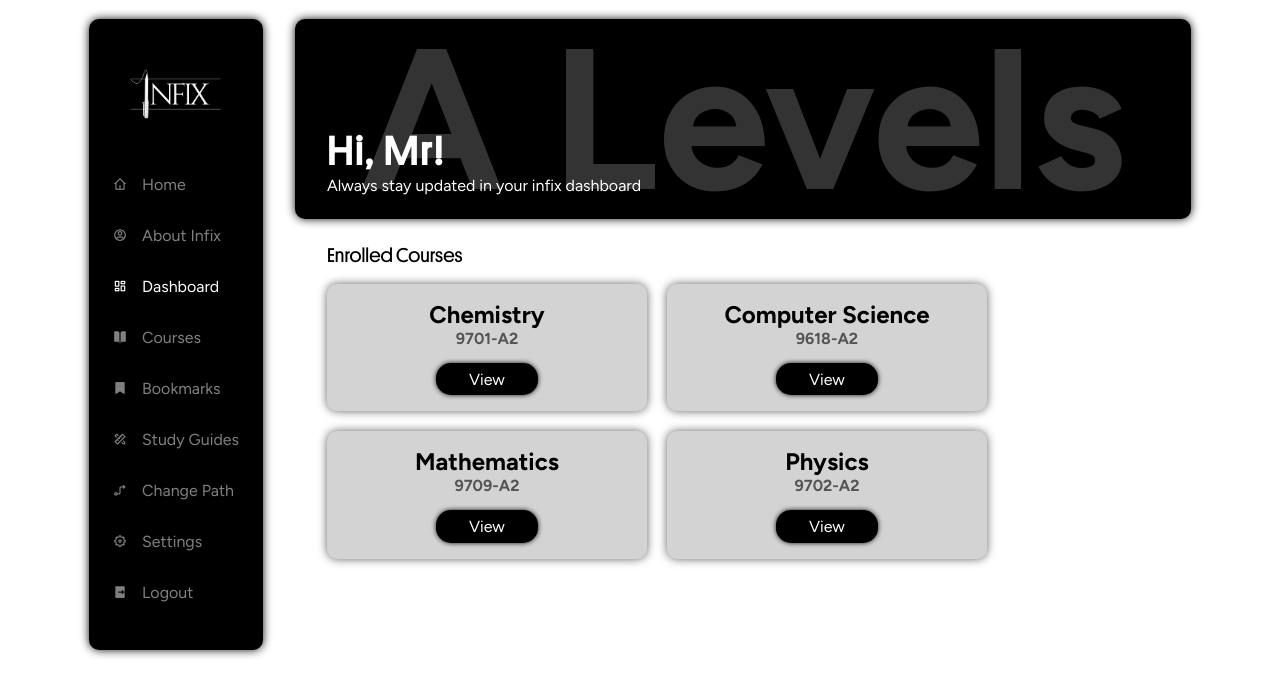
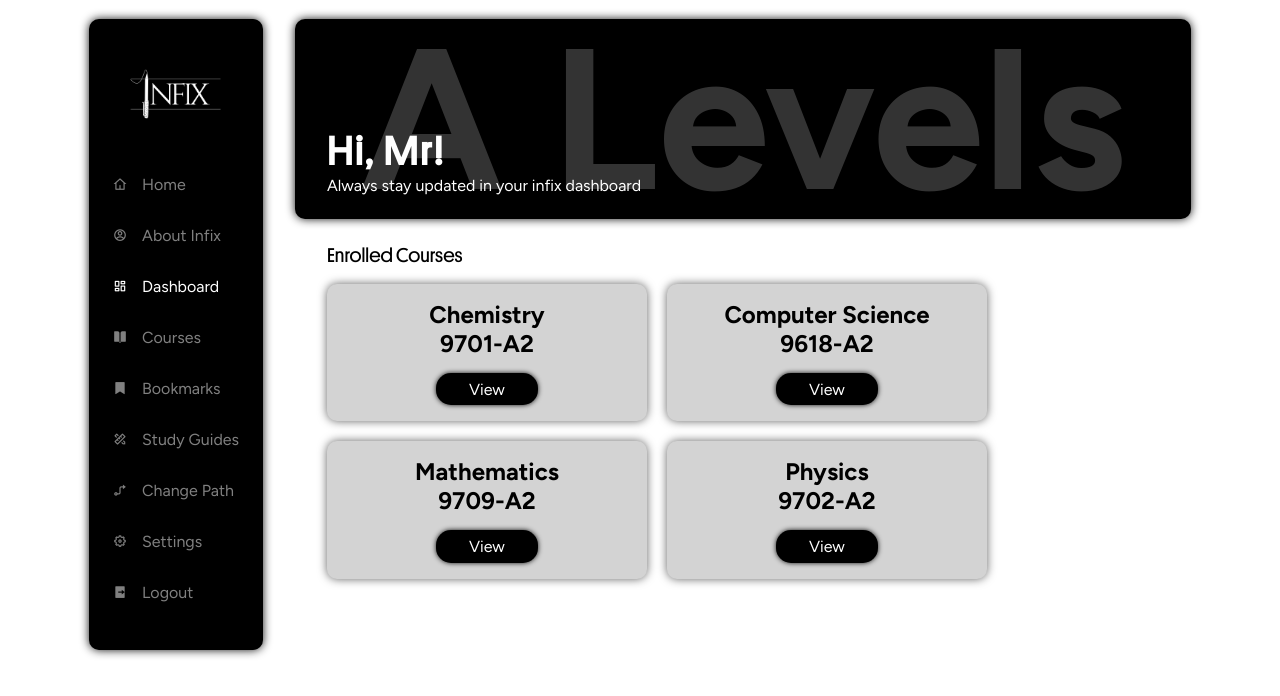
Before and after one commit to ismailsilat7/Infix, a Flask app: page /dashboard in a window 1280 px wide. Shown: the part 13-709 px from the top of the page. Run offline with Flask 3, Linux system fonts and the light colour scheme; a user stored in the database is signed in; data comes from the database, SQL or seed files in the repository; data that the repository does not hold is empty; some libraries are stand-ins or nearby versions.

Commit message:
update elements class

```diff
--- a/templates/dashboard.html
+++ b/templates/dashboard.html
@@ -86,7 +86,7 @@
           </div> -->
           {% for course in enrolled_courses %}
           <div class="course-card">
-            <h3>{{ course.name}} <br> <div class="course-code-dashboard">{{ course.course_code }}</div></h3>
+            <h3>{{ course.name}} <br> <div class="course-code">{{ course.course_code }}</div></h3>
             <button><a href="/course/{{ course.course_code | replace(' ', '-') }}">View</a></button>
           </div>
           {% endfor %}
```
